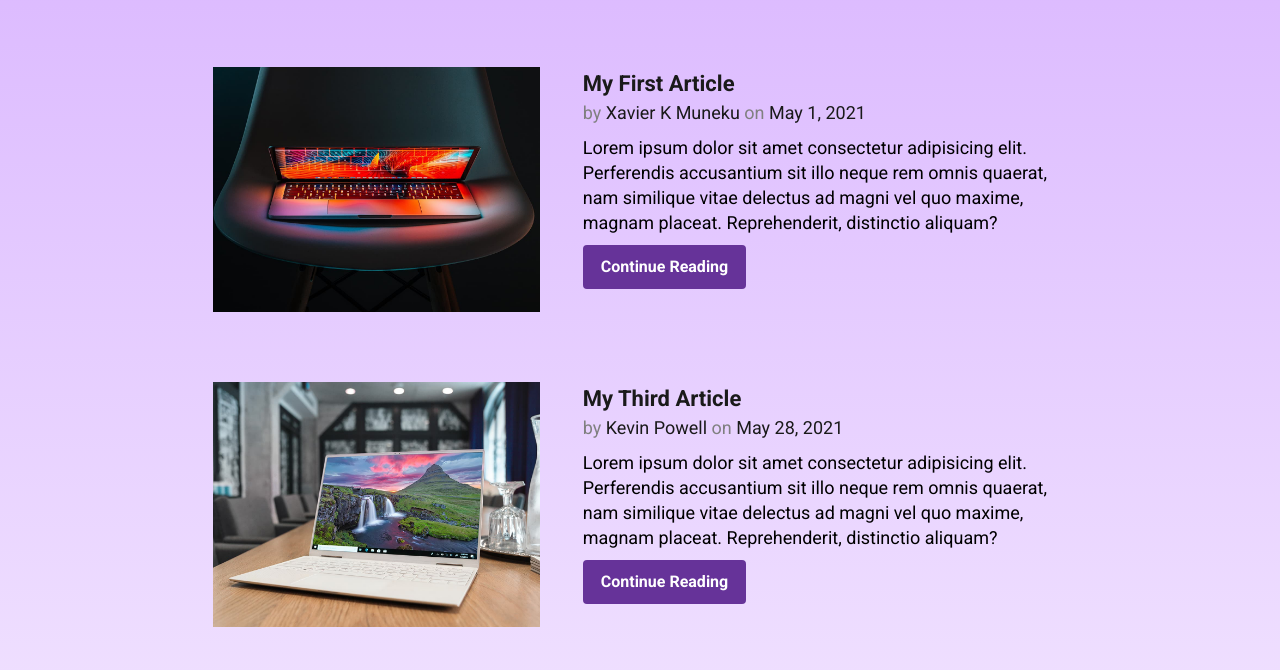
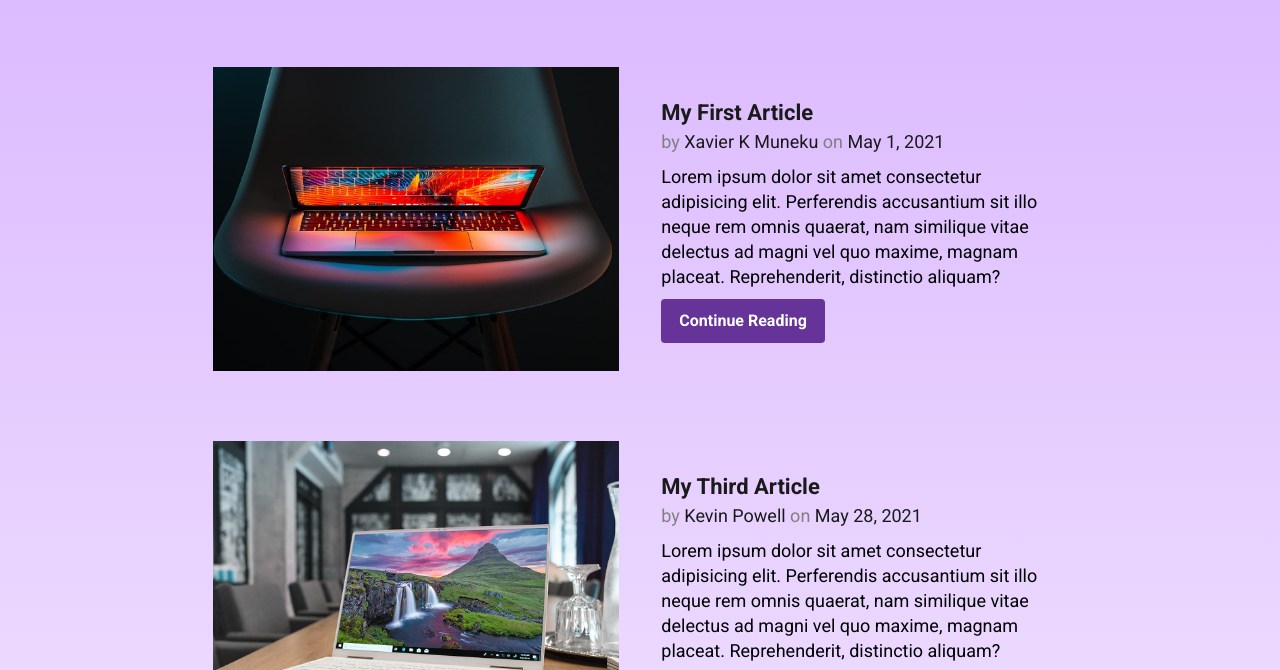
Before and after one commit to Xavier9981/zed-code-mentor, an Eleventy site: page src/index.njk in a window 1280 px wide. Shown: the part 774-1444 px from the top of the page. Built offline with nearby package versions, Linux system fonts and the light colour scheme; Eleventy itself is replaced by a stand-in of ours; files that its build step writes are made by us from their sources.

Commit message:
modified the file.

```diff
--- a/src/css/style.css
+++ b/src/css/style.css
@@ -232,8 +232,10 @@ main{
     margin: 70px 0;
 }
 
-.snippet > div:nth-child(1){
+.snippet > div:nth-child(1),
+.snippet > div:nth-child(2){
     margin: auto;
+    width: 100%;
 }
 
 .snippet__image {
```
